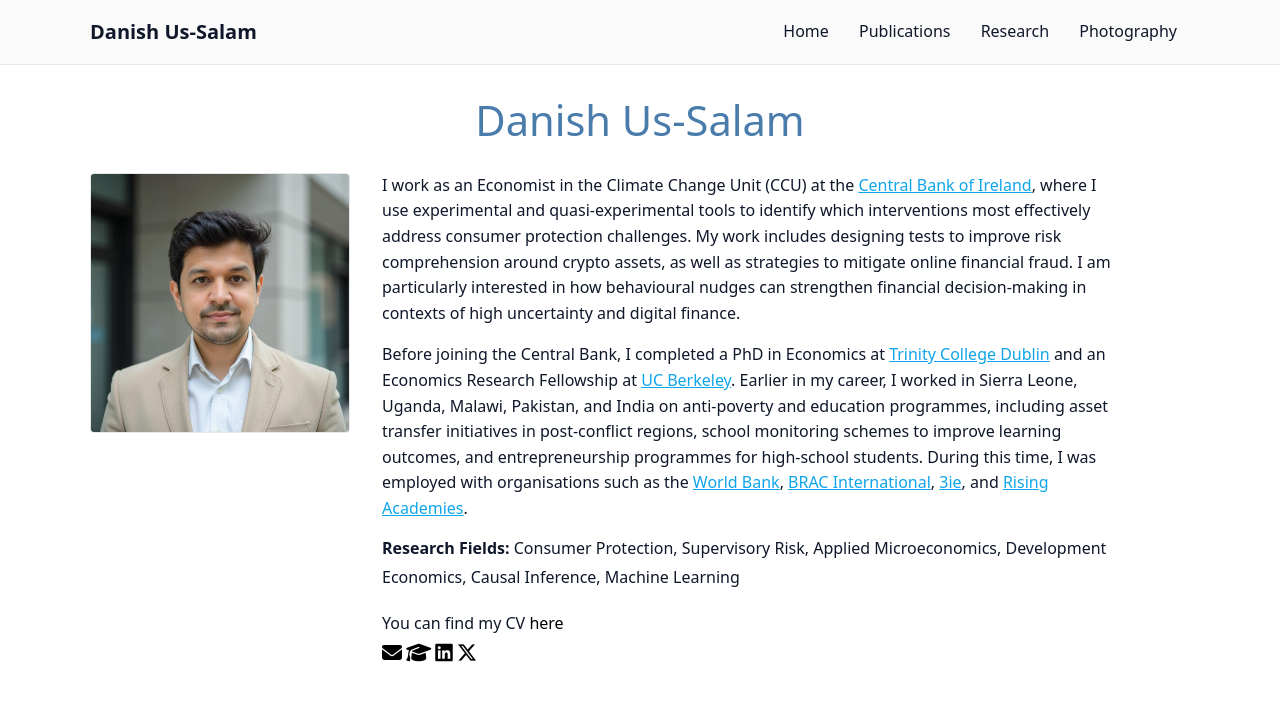
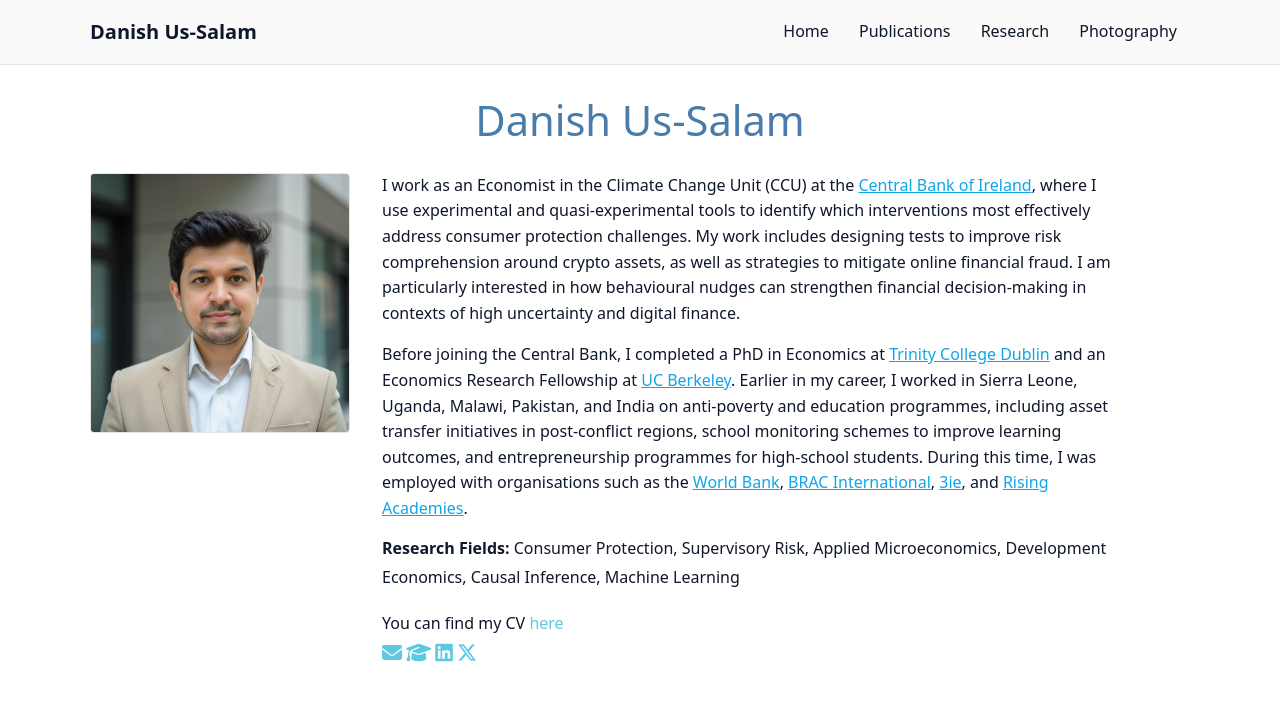
Before and after one commit to danishussalam/danishussalam.github.io, a Jekyll site: the page built from index.md, in a window 1280 px wide. Shown: the top 701 px of the page. Built offline with Jekyll 4.4.1, drawn with Linux system fonts in a browser that asks for light colours.

Commit message:
Update style.css

```diff
--- a/assets/style.css
+++ b/assets/style.css
@@ -454,3 +454,12 @@ details.abstract > summary:hover {
   text-decoration: none !important;  /* no underline on hover */
   color: #555;                       /* optional subtle hover color */
 }
+
+.cv-and-icons a {
+  color: #5dc9e1;
+  text-decoration: none;
+}
+
+.cv-and-icons a:hover {
+  color: #3da9c0;  /* slightly darker hover effect (optional) */
+}
```
